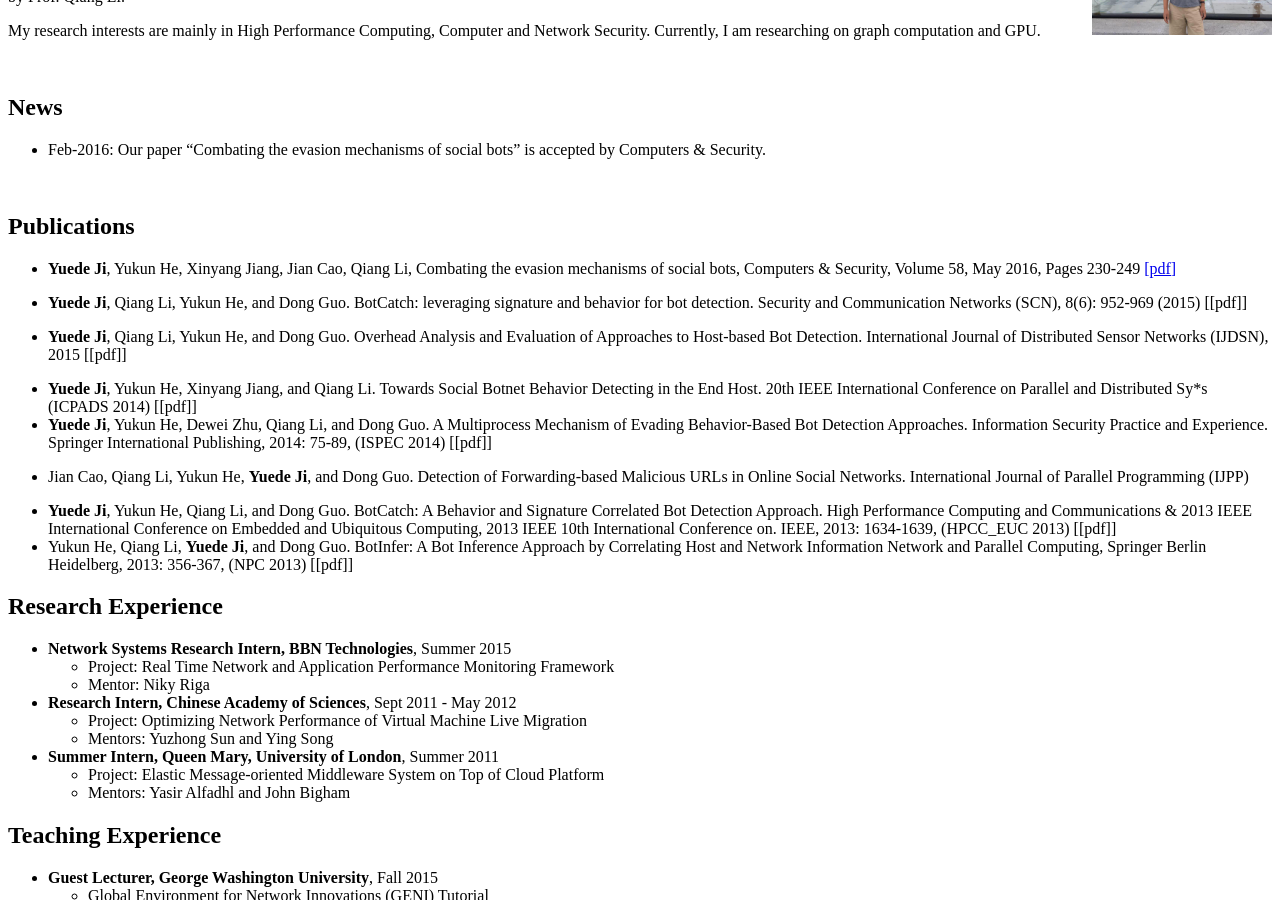
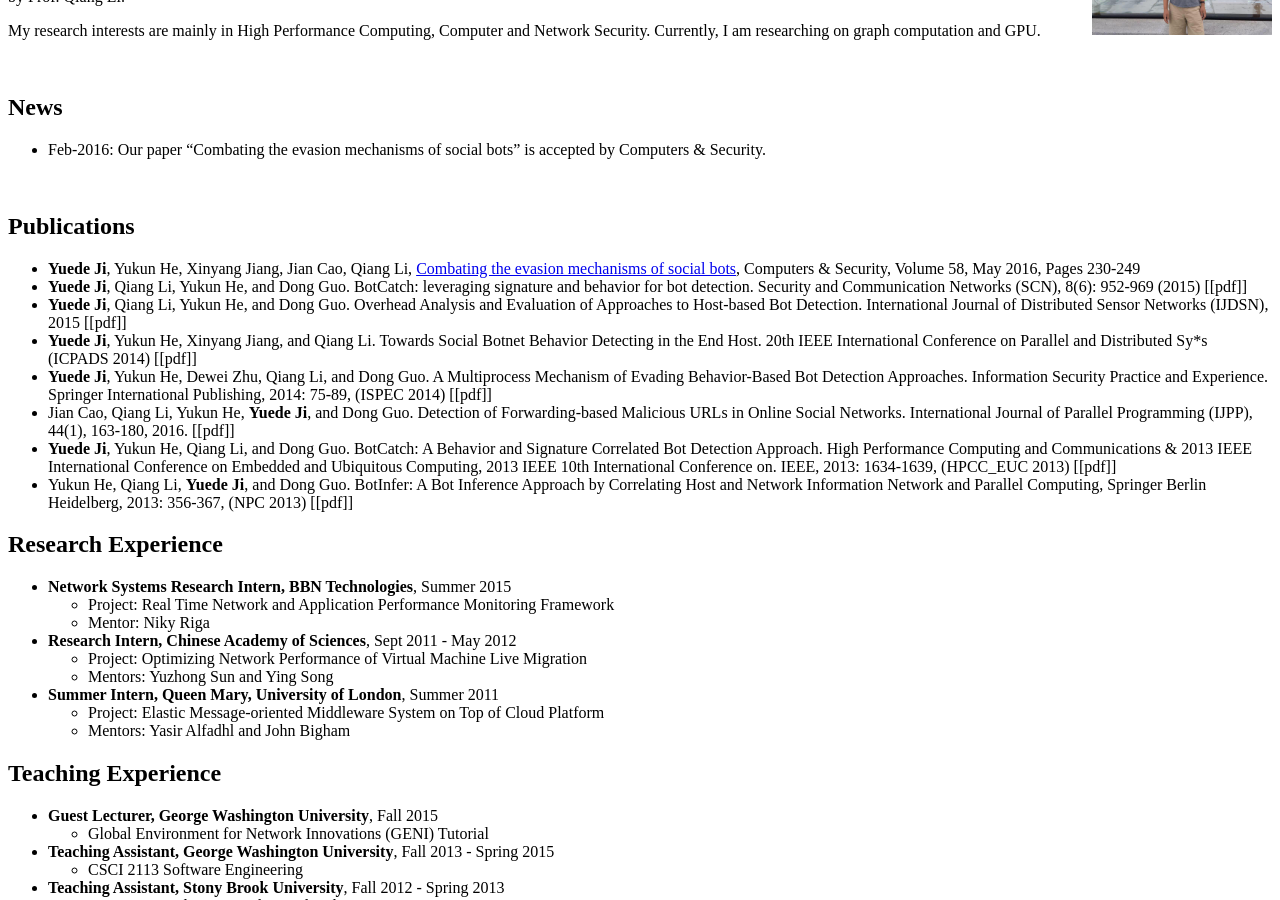
Before and after one commit to yuede/yuede.github.io, a Jekyll site: the page built from index.md, in a window 1280 px wide and 900 px high, scrolled down 304 px. Built offline with Jekyll 4.4.1, drawn with Linux system fonts in a browser that asks for light colours; nearby versions of some CDN libraries.

Commit message:
update resume 6

```diff
--- a/index.md
+++ b/index.md
@@ -23,16 +23,12 @@ My research interests are mainly in High Performance Computing, Computer and Net
 
 ## Publications
 
-* **Yuede Ji**, Yukun He, Xinyang Jiang, Jian Cao, Qiang Li, Combating the evasion mechanisms of social bots, Computers & Security, Volume 58, May 2016, Pages 230-249 [[pdf]](static/papers/Combating the evasion mechanisms of social bots_CS_2016.pdf)
-
+* **Yuede Ji**, Yukun He, Xinyang Jiang, Jian Cao, Qiang Li, [Combating the evasion mechanisms of social bots](static/papers/Combating the evasion mechanisms of social bots_CS_2016.pdf), Computers & Security, Volume 58, May 2016, Pages 230-249
 *  **Yuede Ji**, Qiang Li, Yukun He, and Dong Guo. BotCatch: leveraging signature and behavior for bot detection. Security and Communication Networks (SCN), 8(6): 952-969 (2015) [[pdf]]
-
 * **Yuede Ji**, Qiang Li, Yukun He, and Dong Guo. Overhead Analysis and Evaluation of Approaches to Host-based Bot Detection. International Journal of Distributed Sensor Networks (IJDSN), 2015 [[pdf]]
-
 * **Yuede Ji**, Yukun He, Xinyang Jiang, and Qiang Li. Towards Social Botnet Behavior Detecting in the End Host. 20th IEEE International Conference on Parallel and Distributed Sy*s (ICPADS 2014) [[pdf]]
 * **Yuede Ji**, Yukun He, Dewei Zhu, Qiang Li, and Dong Guo. A Multiprocess Mechanism of Evading Behavior-Based Bot Detection Approaches. Information Security Practice and Experience. Springer International Publishing, 2014: 75-89, (ISPEC 2014) [[pdf]]
-* Jian Cao, Qiang Li, Yukun He, **Yuede Ji**, and Dong Guo. Detection of Forwarding-based Malicious URLs in Online Social Networks. International Journal of Parallel Programming (IJPP)
-
+* Jian Cao, Qiang Li, Yukun He, **Yuede Ji**, and Dong Guo. Detection of Forwarding-based Malicious URLs in Online Social Networks. International Journal of Parallel Programming (IJPP), 44(1), 163-180, 2016. [[pdf]]
 * **Yuede Ji**, Yukun He, Qiang Li, and Dong Guo. BotCatch: A Behavior and Signature Correlated Bot Detection Approach. High Performance Computing and Communications & 2013 IEEE International Conference on Embedded and Ubiquitous Computing, 2013 IEEE 10th International Conference on. IEEE, 2013: 1634-1639, (HPCC_EUC 2013) [[pdf]]
 * Yukun He, Qiang Li, **Yuede Ji**, and Dong Guo. BotInfer: A Bot Inference Approach by Correlating Host and Network Information Network and Parallel Computing, Springer Berlin Heidelberg, 2013: 356-367, (NPC 2013) [[pdf]]
 
```
